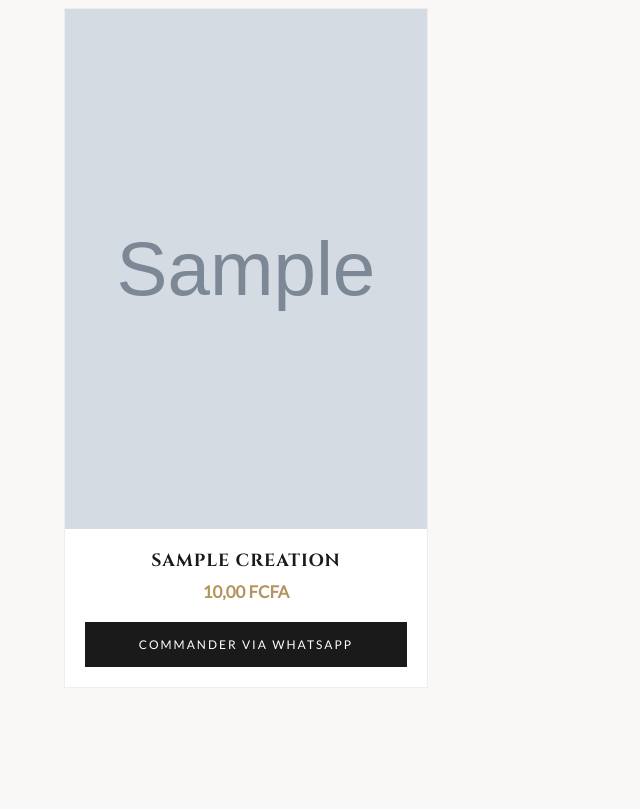
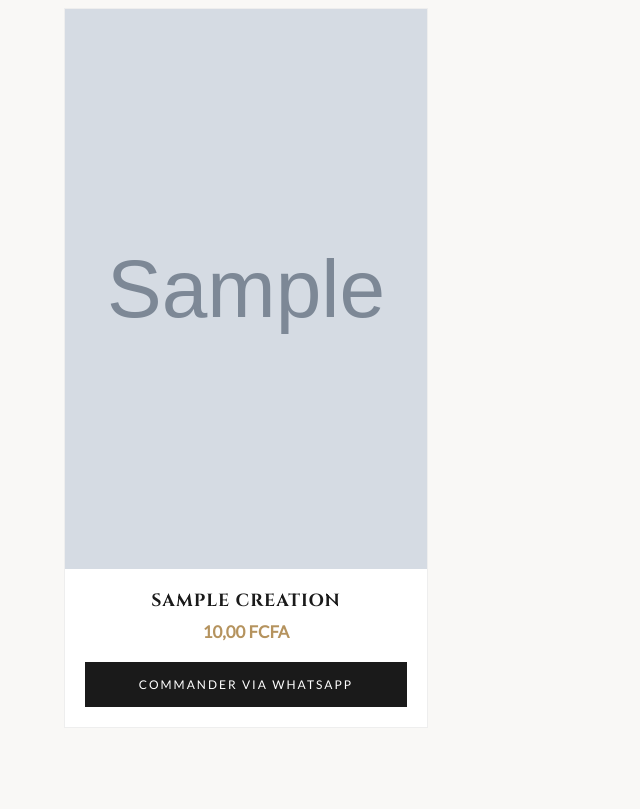
Before and after one commit to lokosergelionel-arch/sage_empire, a Django app: page /styliste/1/ in a window 1280 px wide. Shown: the part 517-1326 px from the top of the page, without its empty margins (0-640 px from the left). Run offline with Django 5.2, Linux system fonts and the light colour scheme; tables that the repository leaves empty hold one stand-in row (values such as "Sample post"); grey boxes marked "Sample" are stand-in pictures.

Commit message:
fix: augmentation hauteur images pour visages

```diff
--- a/hub/templates/portfolio_styliste.html
+++ b/hub/templates/portfolio_styliste.html
@@ -82,7 +82,7 @@
 
         .product-image-wrapper {
     position: relative;
-    height: 520px;
+    height: 560px;
     overflow: hidden;
     cursor: zoom-in;
     margin: 0;
```
